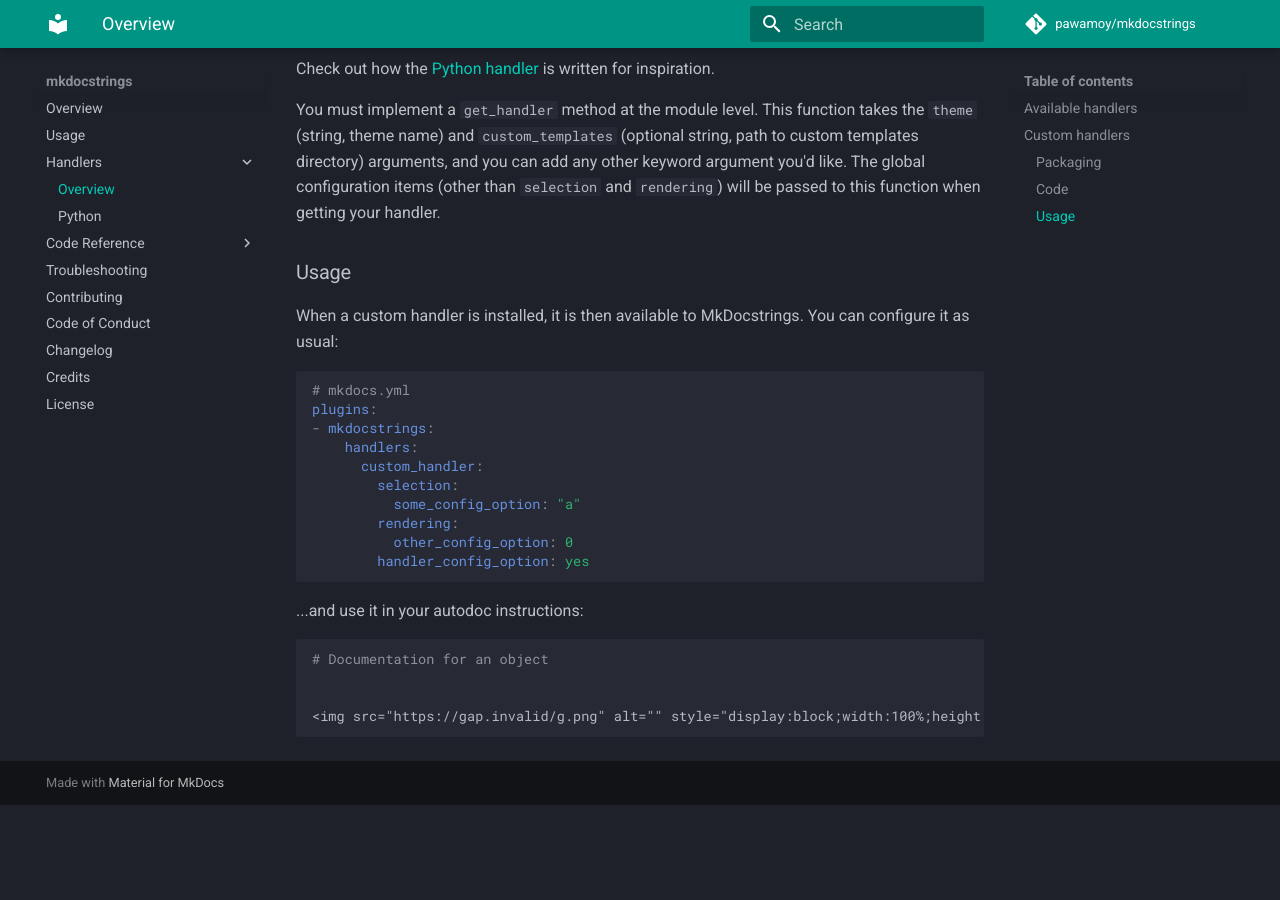
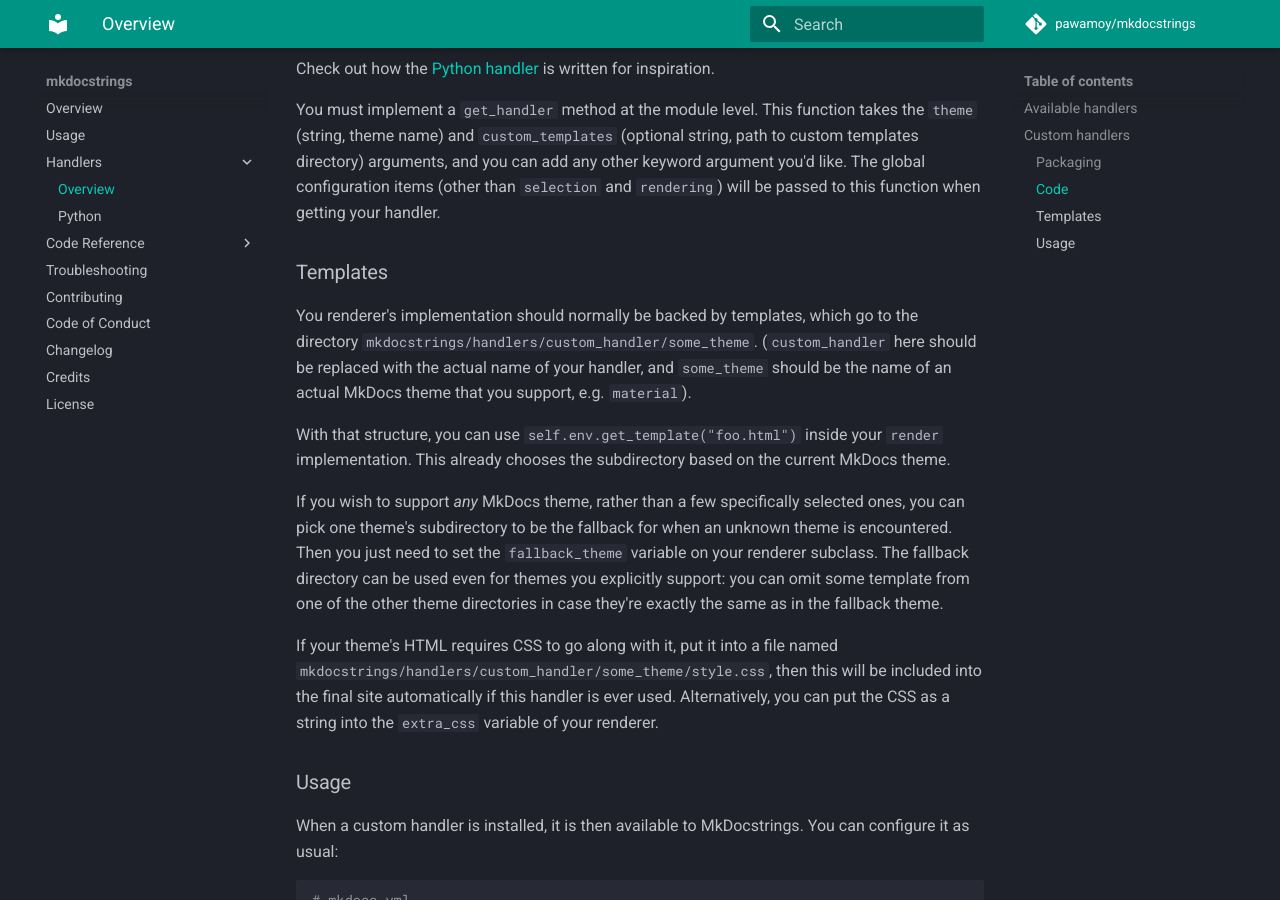
Before and after one commit to mkdocstrings/mkdocstrings, an MkDocs documentation site: the page built from docs/handlers/overview.md, in a window 1280 px wide and 900 px high, scrolled down 1171 px. Built offline with MkDocs 1.6.1 and Material for MkDocs 9.7.7, drawn with Linux system fonts in a browser that asks for light colours; comment, search, counter and statistics services are not loaded; before the commit the page ends 1976 px from its top, so only the background shows below that.

Commit message:
docs: Add docs of handlers' templates and extra CSS

```diff
--- a/docs/handlers/overview.md
+++ b/docs/handlers/overview.md
@@ -61,6 +61,32 @@
 The global configuration items (other than `selection` and `rendering`)
 will be passed to this function when getting your handler.
 
+### Templates
+
+You renderer's implementation should normally be backed by templates, which go
+to the directory `mkdocstrings/handlers/custom_handler/some_theme`.
+(`custom_handler` here should be replaced with the actual name of your handler,
+and `some_theme` should be the name of an actual MkDocs theme that you support,
+e.g. `material`).
+
+With that structure, you can use `self.env.get_template("foo.html")` inside
+your `render` implementation. This already chooses the subdirectory based on
+the current MkDocs theme.
+
+If you wish to support *any* MkDocs theme, rather than a few specifically
+selected ones, you can pick one theme's subdirectory to be the fallback for
+when an unknown theme is encountered. Then you just need to set the
+`fallback_theme` variable on your renderer subclass. The fallback directory can
+be used even for themes you explicitly support: you can omit some template from
+one of the other theme directories in case they're exactly the same as in the
+fallback theme.
+
+If your theme's HTML requires CSS to go along with it, put it into a file named
+`mkdocstrings/handlers/custom_handler/some_theme/style.css`, then this will be
+included into the final site automatically if this handler is ever used.
+Alternatively, you can put the CSS as a string into the `extra_css` variable of
+your renderer.
+
 ### Usage
 
 When a custom handler is installed,
```
